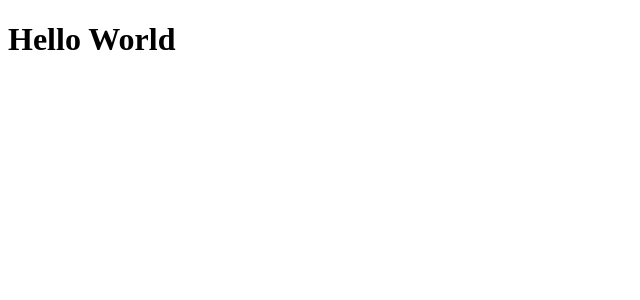
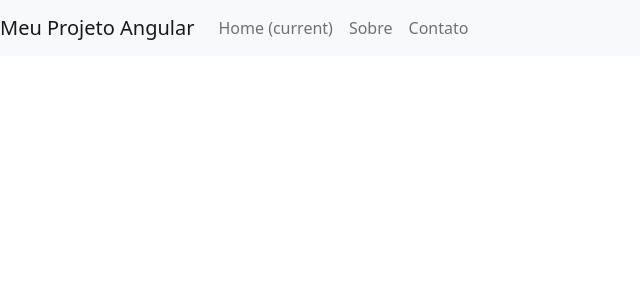
Before and after one commit to Romulo-Queiroz/Task-Manager-Angular, an Angular app: page / in a window 1280 px wide. Shown: the top 300 px of the page, without its empty margins (0-640 px from the left). Built offline with nearby package versions, Linux system fonts and the light colour scheme.

Commit message:
bootstrap added

```diff
--- a/angular.json
+++ b/angular.json
@@ -25,7 +25,8 @@
               "src/assets"
             ],
             "styles": [
-              "src/styles.css"
+              "src/styles.css",
+              "node_modules/bootstrap/dist/css/bootstrap.min.css"
             ],
             "scripts": []
           },
--- a/package.json
+++ b/package.json
@@ -18,6 +18,9 @@
     "@angular/platform-browser": "^16.0.0",
     "@angular/platform-browser-dynamic": "^16.0.0",
     "@angular/router": "^16.0.0",
+    "bootstrap": "^5.2.3",
+    "jquery": "^3.3.1",
+    "popper.js": "^1.14.3",
     "rxjs": "~7.8.0",
     "tslib": "^2.3.0",
     "zone.js": "~0.13.0"
--- a/src/app/app.component.html
+++ b/src/app/app.component.html
@@ -1 +1,20 @@
-<h1>Hello World</h1>
+<nav class="navbar navbar-expand-lg navbar-light bg-light">
+    <a class="navbar-brand" href="#">Meu Projeto Angular</a>
+    <button class="navbar-toggler" type="button" data-toggle="collapse" data-target="#navbarNav"
+      aria-controls="navbarNav" aria-expanded="false" aria-label="Toggle navigation">
+      <span class="navbar-toggler-icon"></span>
+    </button>
+    <div class="collapse navbar-collapse" id="navbarNav">
+      <ul class="navbar-nav">
+        <li class="nav-item active">
+          <a class="nav-link" href="#">Home <span class="sr-only">(current)</span></a>
+        </li>
+        <li class="nav-item">
+          <a class="nav-link" href="#">Sobre</a>
+        </li>
+        <li class="nav-item">
+          <a class="nav-link" href="#">Contato</a>
+        </li>
+      </ul>
+    </div>
+  </nav>
--- a/src/app/app.module.ts
+++ b/src/app/app.module.ts
@@ -3,6 +3,7 @@
 
 import { AppRoutingModule } from './app-routing.module';
 import { AppComponent } from './app.component';
+
 
 @NgModule({
   declarations: [
--- a/src/styles.css
+++ b/src/styles.css
@@ -1 +1,2 @@
 /* You can add global styles to this file, and also import other style files */
+@import "~bootstrap/dist/css/bootstrap.min.css";
```
Also changed, not shown: 1 other file (tests, documents, lock files or other folders).
